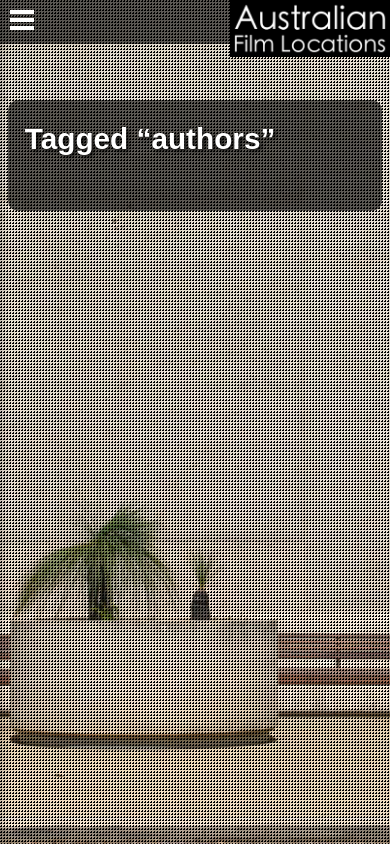
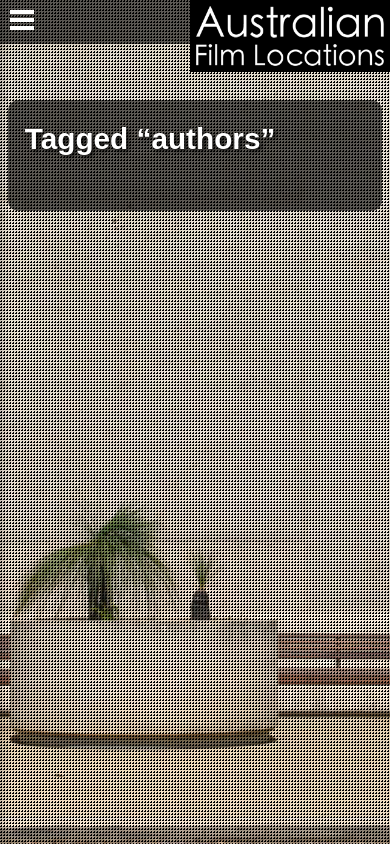
Before and after one commit to webtactics/aflocations.com.au, an Eleventy site: page tags.njk in a window 390 px wide. Built offline with nearby package versions, Linux system fonts and the light colour scheme; Eleventy itself is replaced by a stand-in of ours; files that its build step writes are made by us from their sources; a web font is replaced by a local one; what eleventy-plugin-metagen, eleventy-plugin-redirects would draw is missing.

Commit message:
Update aflocations-grid.css

```diff
--- a/_includes/assets/css/aflocations-grid.css
+++ b/_includes/assets/css/aflocations-grid.css
@@ -260,10 +260,7 @@ transition: all var(--animation-delay);
 
 }
 
-@media screen and (min-width: 1500px) {
-    .logo img {max-width:310px;}
 
-}
 
 
   @media screen and (max-width: 1025px) {
@@ -271,8 +268,8 @@ transition: all var(--animation-delay);
     position: absolute;
     right: 0;
     text-align: right;
-      aspect-ratio: 160/57;
-max-width:160px;
+ aspect-ratio: 330/118;
+max-width:200px;
   }
 }
 
```
